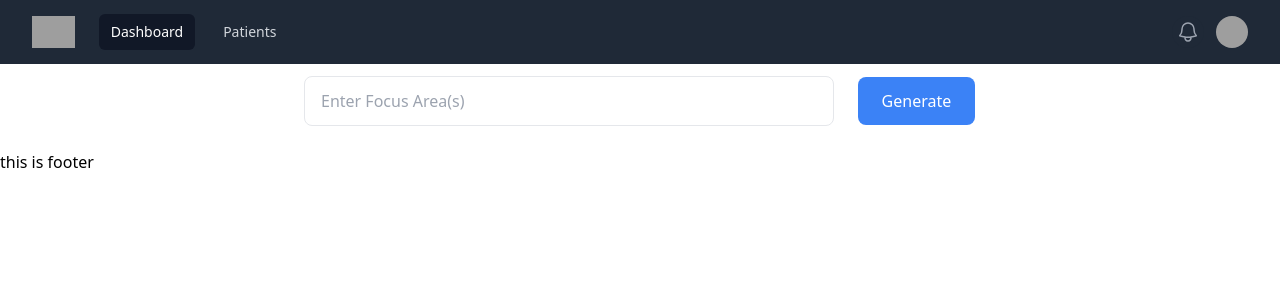
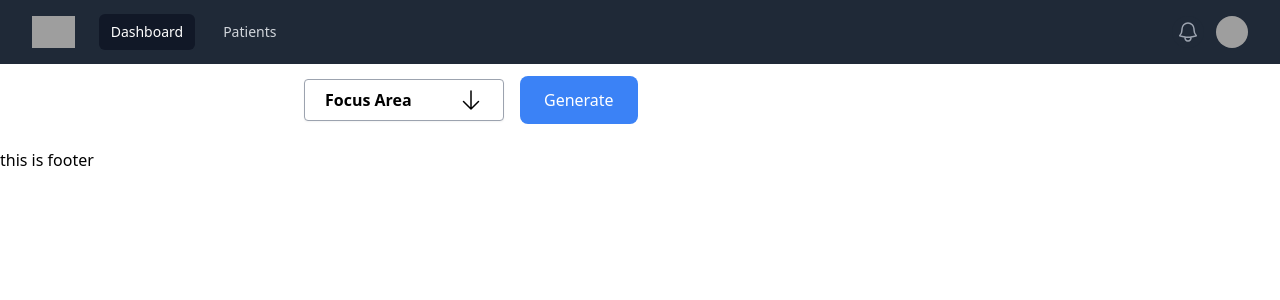
Before and after one commit to thomasmartinez114/znapply, a Next.js app: page / in a window 1280 px wide. Shown: the top 300 px of the page. Built offline with nearby package versions, Linux system fonts and the light colour scheme; grey boxes are pictures that could not be loaded.

Commit message:
dropdown selection triggering openai

```diff
--- a/components/SearchBar.jsx
+++ b/components/SearchBar.jsx
@@ -1,18 +1,26 @@
 'use client'; // Ensure this component is a client component
 
 import React, { useState } from 'react';
+import { ArrowDownIcon } from '@heroicons/react/24/outline';
 
 const SearchBar = ({ onSubmit }) => {
   const [focusArea, setFocusArea] = useState('');
+  const [isDropdownOpen, setIsDropdownOpen] = useState(false); // State to manage dropdown visibility
 
   const handleSubmit = e => {
     e.preventDefault();
-    // console.log('Form is being submitted'); // Log to confirm form submission
-
     if (onSubmit) {
-      // console.log('Calling onSubmit with focusArea:', focusArea); // Log the input being sent
       onSubmit(focusArea); // Call parent function with input
     }
+  };
+
+  const toggleDropDown = () => {
+    setIsDropdownOpen(!isDropdownOpen); // Toggle dropdown visibility
+  };
+
+  const handleSelection = selection => {
+    setFocusArea(selection); // Update focusArea with the selected dropdown item
+    setIsDropdownOpen(false); // Close dropdown after selection
   };
 
   return (
@@ -21,22 +29,45 @@ const SearchBar = ({ onSubmit }) => {
         onSubmit={handleSubmit} // This binds the handleSubmit function to the form submission
         className='mt-3 mx-auto max-w-2xl w-full flex flex-col md:flex-row items-center'
       >
-        <div className='w-full md:w-4/5 md:pr-2 mb-4 md:mb-0'>
-          <label htmlFor='focus-area' className='sr-only'>
-            Enter Focus Areas
-          </label>
-          <input
-            type='text'
-            id='focus-area'
-            value={focusArea}
-            onChange={e => {
-              // console.log('Input changed to:', e.target.value); // Log the input value
-              setFocusArea(e.target.value); // Update state on input change
-            }}
-            placeholder='Enter Focus Area(s)'
-            className='w-full px-4 py-3 rounded-lg border bg-white text-gray-800 focus:outline-none focus:ring focus:ring-blue-500'
-          />
+        <div className='relative' id='dropdownButton'>
+          <div
+            onClick={toggleDropDown} // Use onClick in React
+            className='border-solid border-gray-400 border-[1px] px-5 py-2 rounded cursor-pointer font-bold flex justify-between w-[200px] bg-white shadow-sm'
+          >
+            {focusArea || 'Focus Area'}{' '}
+            {/* Display selected item or placeholder */}
+            <ArrowDownIcon className='w-6' />
+          </div>
+
+          {/* Conditionally render the dropdown based on state */}
+          <div
+            className={`rounded border-gray-500 bg-white p-8 absolute top-[50px] w-[400px] shadow-md ${
+              isDropdownOpen ? '' : 'hidden'
+            }`}
+            id='dropdown'
+          >
+            <div
+              className='cursor-pointer hover:bg-gray-300 p-4'
+              onClick={() => handleSelection('Head')}
+            >
+              Head
+            </div>
+            <div
+              className='cursor-pointer hover:bg-gray-300 p-4'
+              onClick={() => handleSelection('Neck')}
+            >
+              Neck
+            </div>
+            <div
+              className='cursor-pointer hover:bg-gray-300 p-4'
+              onClick={() => handleSelection('Shoulders')}
+            >
+              Shoulders
+            </div>
+            {/* Add more items here as needed */}
+          </div>
         </div>
+
         <button
           type='submit'
           className='md:ml-4 mt-4 md:mt-0 w-full md:w-auto px-6 py-3 rounded-lg bg-blue-500 text-white hover:bg-blue-600 focus:outline-none focus:ring focus:ring-blue-500'
--- a/package.json
+++ b/package.json
@@ -9,9 +9,14 @@
     "lint": "next lint"
   },
   "dependencies": {
+    "@emotion/react": "^11.13.3",
+    "@emotion/styled": "^11.13.0",
     "@headlessui/react": "^2.1.8",
     "@heroicons/react": "^2.1.5",
+    "@mui/material": "^6.1.2",
+    "dotenv": "^16.4.5",
     "next": "14.2.12",
+    "openai": "^4.67.2",
     "react": "^18",
     "react-dom": "^18"
   },
```
Also changed, not shown: assets/icons/down-arrow.svg (added), 1 other file (tests, documents, lock files or other folders).
